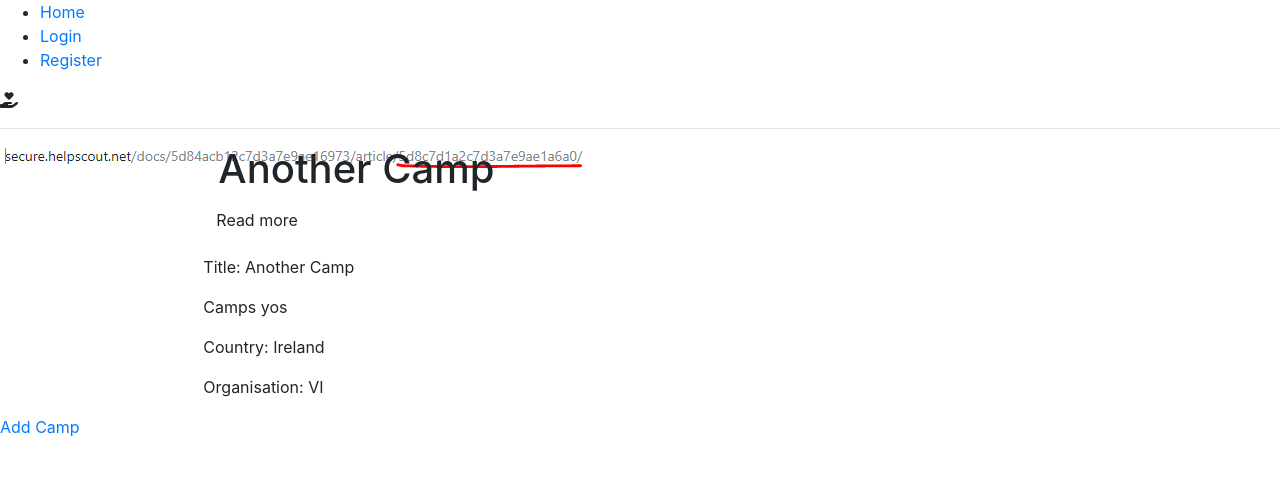
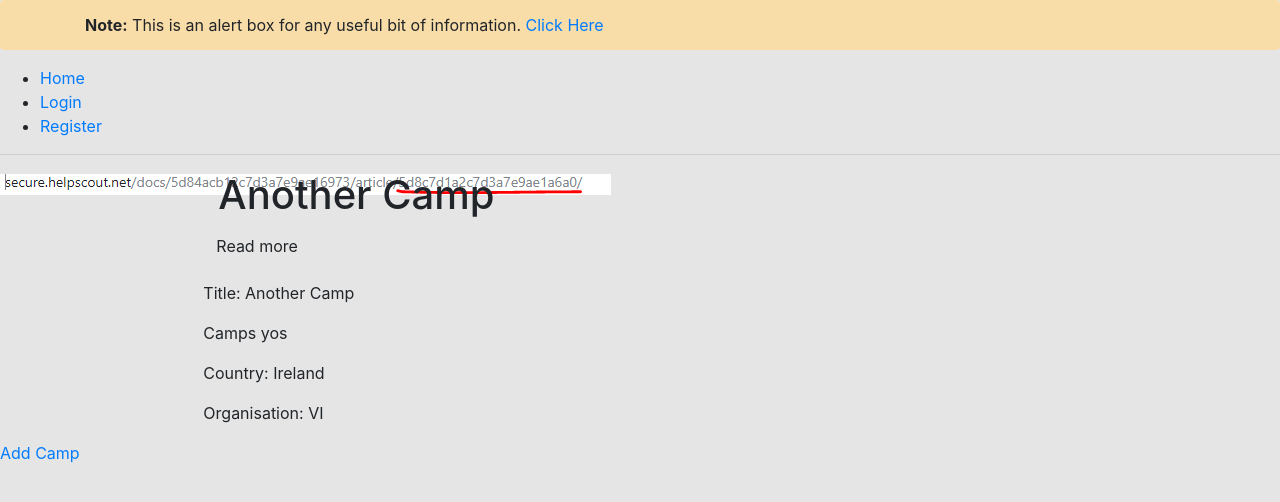
Before and after one commit to Pattern-Projects/volunteer-fsf-project, a Django app: page / in a window 1280 px wide. Shown: the top 502 px of the page. Run offline with Django 3.2, Linux system fonts and the light colour scheme; data comes from the database, SQL or seed files in the repository; some libraries are stand-ins or nearby versions.

Commit message:
Add and style alert

```diff
--- a/static/css/styles.css
+++ b/static/css/styles.css
@@ -1,3 +1,50 @@
+/* Body */
+body {
+    background-color: #E5E5E5;
+}
+
+/* Structure */
+.alert {
+    background: #F9DDA8;
+}
+
+.topnav {
+
+}
+
+.secondary-nav {
+
+}
+
+.content {
+
+}
+
+.footer {
+
+}
+
+/* Elements */
+.pagination {
+
+}
+
+.item-box {
+
+}
+
+.info-box {
+
+}
+
+.call-out-1 {
+
+}
+
+.call-out-2 {
+
+}
+
 form {
     width: 50%;
 }
--- a/templates/base.html
+++ b/templates/base.html
@@ -14,6 +14,10 @@
     <link rel="stylesheet" href="{% static 'css/styles.css' %}"/>
 </head>
 <body>
+    <div class="alert">
+        <div class="container">
+            <strong>Note:</strong> This is an alert box for any useful bit of information. <a href="#">Click Here<a/></div>
+        </div>
     <nav><ul>
         <li><a href="{% url 'home' %}">Home</a></li>
         {% if user.is_authenticated %}
@@ -23,7 +27,6 @@
             <li><a href="{% url 'registration' %}">Register</a></li>
         {% endif %}
     </ul></nav>
-    <i class="fas fa-hand-holding-heart"></i>
     <hr> {% if messages %}
     <div>
         {% for message in messages %} {{ message }} {% endfor %}
```
Also changed, not shown: README.md.
